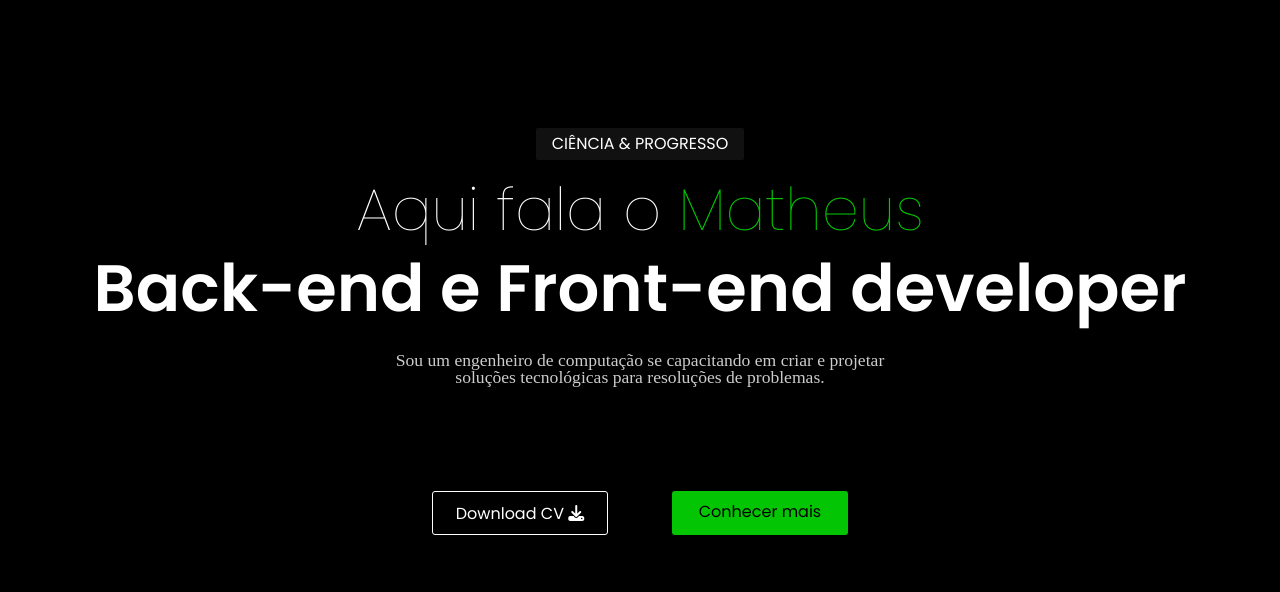
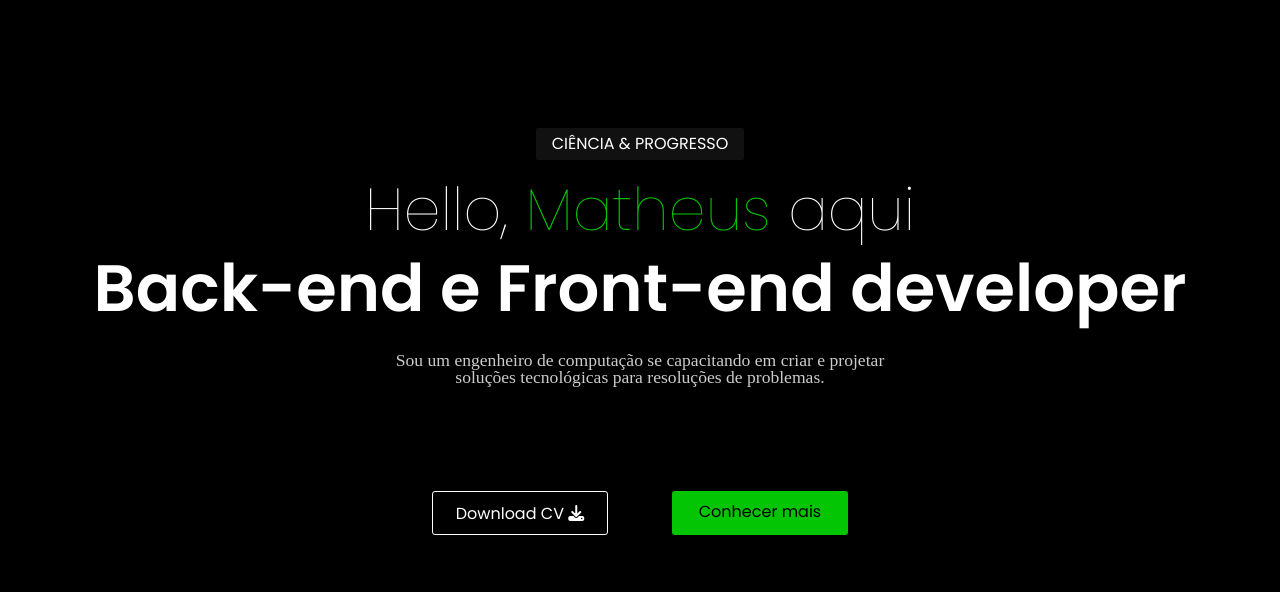
Before and after one commit to matheusz-nied/portifolio, a plain HTML site: page index.html in a window 1280 px wide. Shown: the part 90-682 px from the top of the page. Drawn offline with Linux system fonts and the light colour scheme.

Commit message:
Bugs:
Botoes e textos corrigidos

```diff
--- a/index.html
+++ b/index.html
@@ -85,7 +85,7 @@
         <section id="home" class="section-main">
             <div class="container-main">
                 <p class="destaque-main">CIÊNCIA & PROGRESSO</p>
-                <h2 class="titulo-main">Aqui fala o <span class="destaque">Matheus </span></h2>
+                <h2 class="titulo-main">Hello, <span class="destaque">Matheus </span>aqui</h2>
                 <p class="cargo-main">Back-end e Front-end developer</p>
                 <p class="descricao-main">Sou um engenheiro de computação se capacitando em criar e projetar soluções
                     tecnológicas para resoluções de problemas.</p>
```
